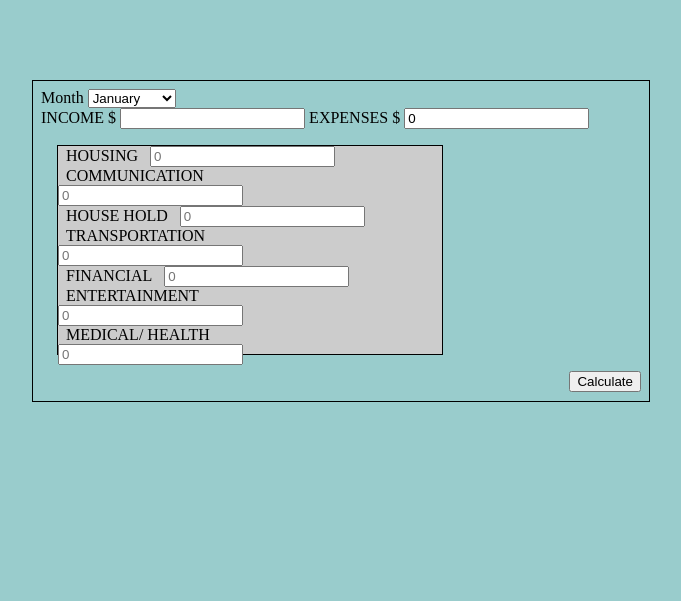
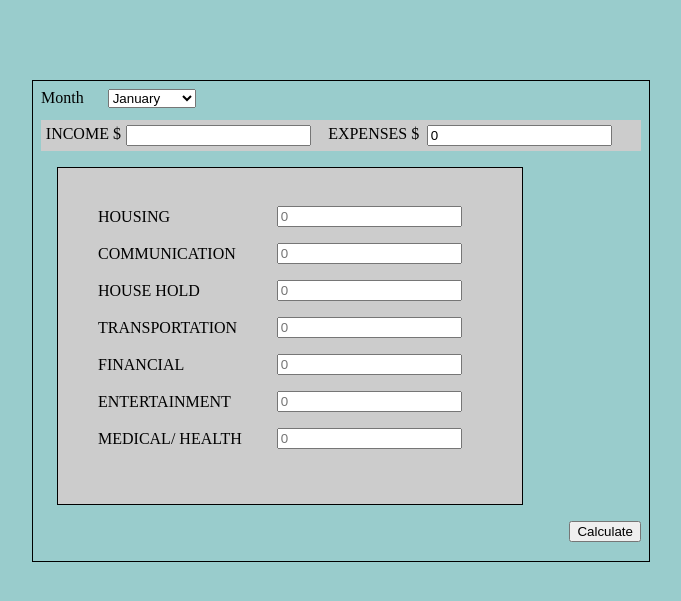
Before and after one commit to duniyagwan/web-app, a PHP site: page / in a window 1280 px wide. Shown: the top 601 px of the page, without its empty margins (448-1129 px from the left). Run offline with PHP 8.4, Linux system fonts and the light colour scheme.

Commit message:
added more css

```diff
--- a/budgetcalculator/css/general.css
+++ b/budgetcalculator/css/general.css
@@ -2,13 +2,17 @@
 /* CSS Document */
 
 .top  {
-	padding-right:4em;
+	padding:2em;
 	margin:1em;
 	border:1px solid #000;
 	background-color:#CCC;
-	width:20em;
-	height:13em;
+	width:25em;
+	height:17em;
 
+}
+
+.label {
+	padding-bottom:2em;
 }
 
 body {
@@ -18,7 +22,7 @@ body {
 html{
 	border:1px solid #000;
 	width:38.5em;
-	height:20em;
+	height:30em;
 	margin-left:30em;
 	margin-top:5em;
 
@@ -31,3 +35,45 @@ button {
 .top label {
 	padding:0.5em;
 }
+
+.box {
+	background-color:#CCC;
+	padding:0.3em;
+	margin-top: 0.75em;
+}
+
+ input {
+
+}
+
+.inputField {
+	margin-bottom: 1em;
+}
+
+label {
+	position: absolute;
+}
+
+.inputArea {
+	position: relative;
+	left: 14em;
+	top: 0.45em;
+}
+
+select {
+	position: relative;
+	left: 5em;
+}
+
+#income, #expenses {
+	position: relative;
+	left: 6em;
+	margin-right: 7em;
+}
+
+#expenses {
+	margin-left: 1.40em;
+}
+.subject  {
+	background-color:#CCC;
+}
```
